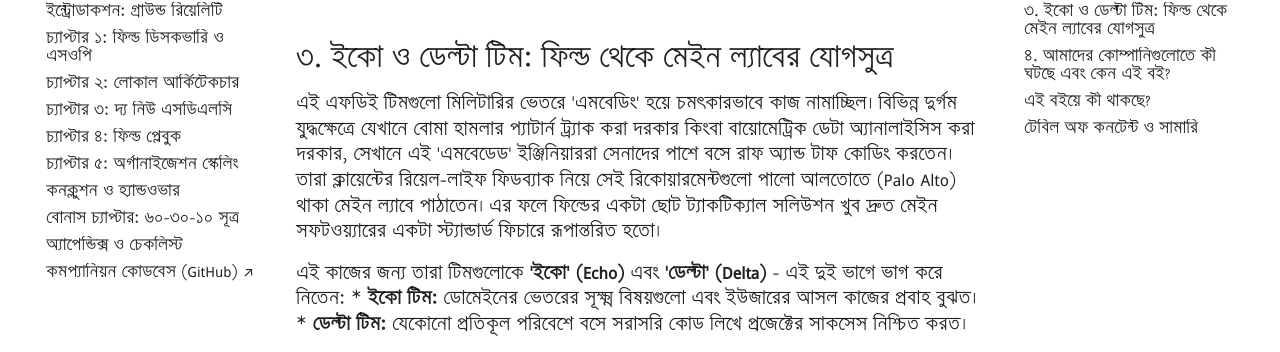
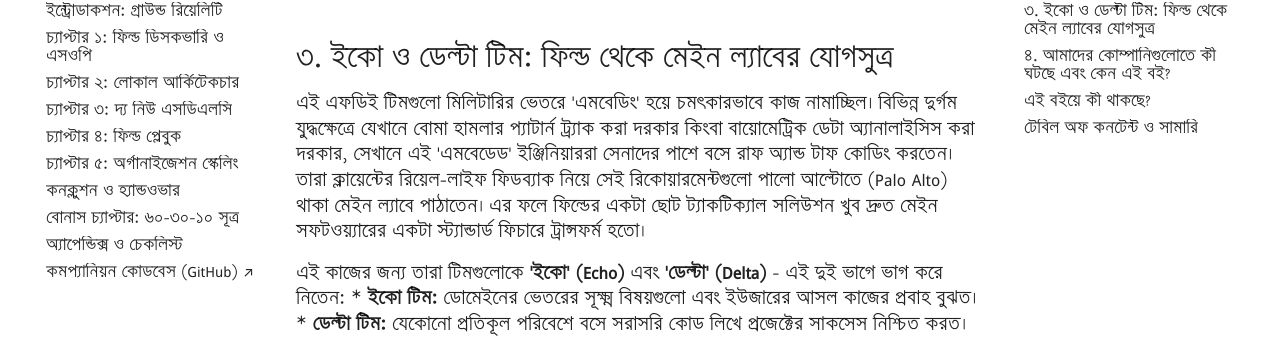
Before and after one commit to aiwithr/fde_book, an MkDocs documentation site: the page built from docs/index.md, in a window 1280 px wide and 900 px high, scrolled down 1954 px. Shown: the part 169-521 px from the top of the window. Built offline with MkDocs 1.6.1 and Material for MkDocs 9.7.7, drawn with Linux system fonts in a browser that asks for light colours; some web fonts are replaced; comment, search, counter and statistics services are not loaded; some of the changed text lies outside the part shown.

Commit message:
docs(index): refine translation terms and fix typo in minimum code

```diff
--- a/docs/index.md
+++ b/docs/index.md
@@ -38,7 +38,7 @@
 
 ## ৩. ইকো ও ডেল্টা টিম: ফিল্ড থেকে মেইন ল্যাবের যোগসুত্র
 
-এই এফডিই টিমগুলো মিলিটারির ভেতরে 'এমবেডিং' হয়ে চমৎকারভাবে কাজ নামাচ্ছিল। বিভিন্ন দুর্গম যুদ্ধক্ষেত্রে যেখানে বোমা হামলার প্যাটার্ন ট্র্যাক করা দরকার কিংবা বায়োমেট্রিক ডেটা অ্যানালাইসিস করা দরকার, সেখানে এই 'এমবেডেড' ইঞ্জিনিয়াররা সেনাদের পাশে বসে রাফ অ্যান্ড টাফ কোডিং করতেন। তারা ক্লায়েন্টের রিয়েল-লাইফ ফিডব্যাক নিয়ে সেই রিকোয়ারমেন্টগুলো পালো আলতোতে (Palo Alto) থাকা মেইন ল্যাবে পাঠাতেন। এর ফলে ফিল্ডের একটা ছোট ট্যাকটিক্যাল সলিউশন খুব দ্রুত মেইন সফটওয়্যারের একটা স্ট্যান্ডার্ড ফিচারে রূপান্তরিত হতো।
+এই এফডিই টিমগুলো মিলিটারির ভেতরে 'এমবেডিং' হয়ে চমৎকারভাবে কাজ নামাচ্ছিল। বিভিন্ন দুর্গম যুদ্ধক্ষেত্রে যেখানে বোমা হামলার প্যাটার্ন ট্র্যাক করা দরকার কিংবা বায়োমেট্রিক ডেটা অ্যানালাইসিস করা দরকার, সেখানে এই 'এমবেডেড' ইঞ্জিনিয়াররা সেনাদের পাশে বসে রাফ অ্যান্ড টাফ কোডিং করতেন। তারা ক্লায়েন্টের রিয়েল-লাইফ ফিডব্যাক নিয়ে সেই রিকোয়ারমেন্টগুলো পালো আল্টোতে (Palo Alto) থাকা মেইন ল্যাবে পাঠাতেন। এর ফলে ফিল্ডের একটা ছোট ট্যাকটিক্যাল সলিউশন খুব দ্রুত মেইন সফটওয়্যারের একটা স্ট্যান্ডার্ড ফিচারে ট্রান্সফর্ম হতো।
 
 এই কাজের জন্য তারা টিমগুলোকে **'ইকো' (Echo)** এবং **'ডেল্টা' (Delta)** - এই দুই ভাগে ভাগ করে নিতেন:
 * **ইকো টিম:** ডোমেইনের ভেতরের সূক্ষ্ম বিষয়গুলো এবং ইউজারের আসল কাজের প্রবাহ বুঝত।
```
Also changed, not shown: other parts of docs/index.md (+1 -1 lines).
